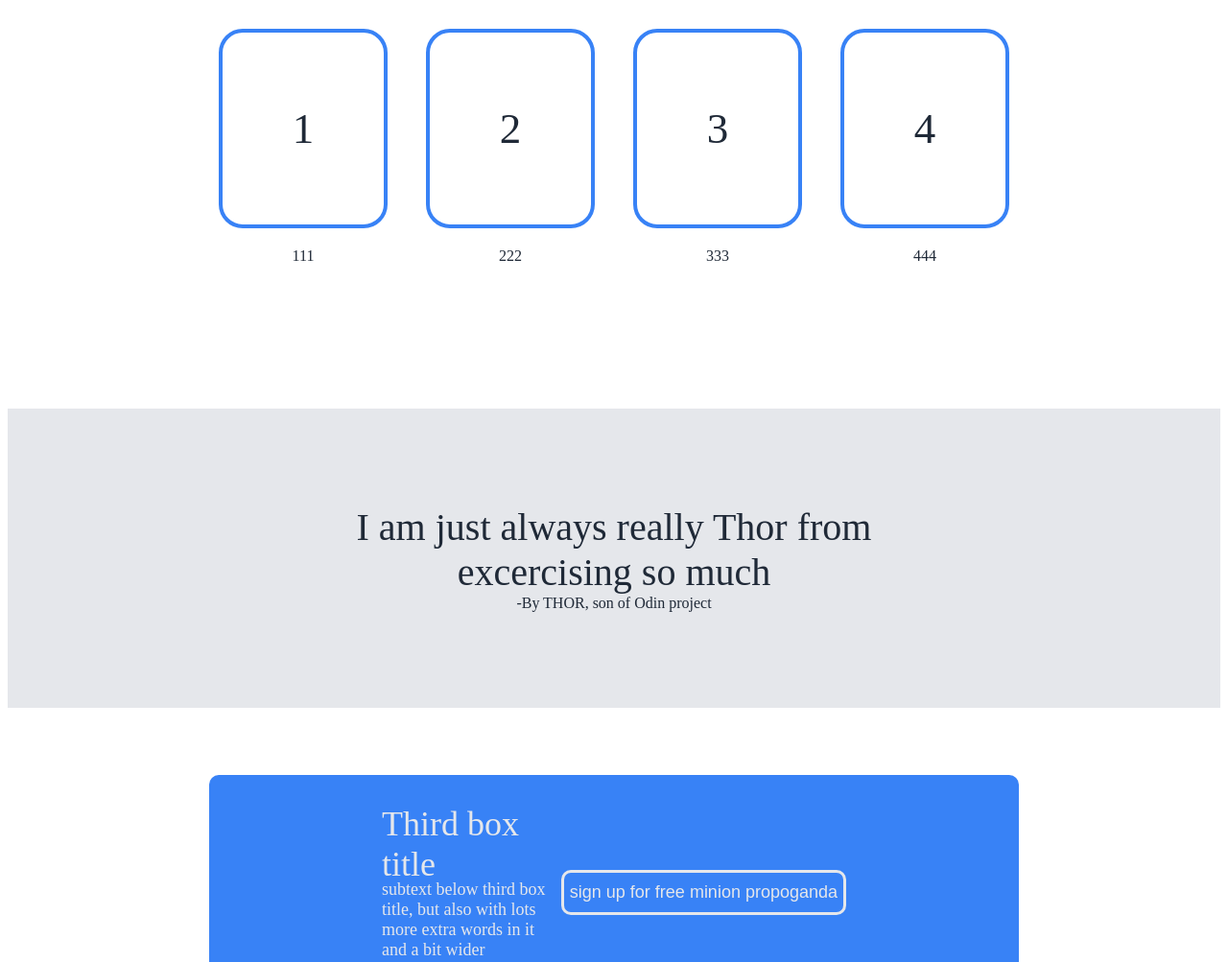
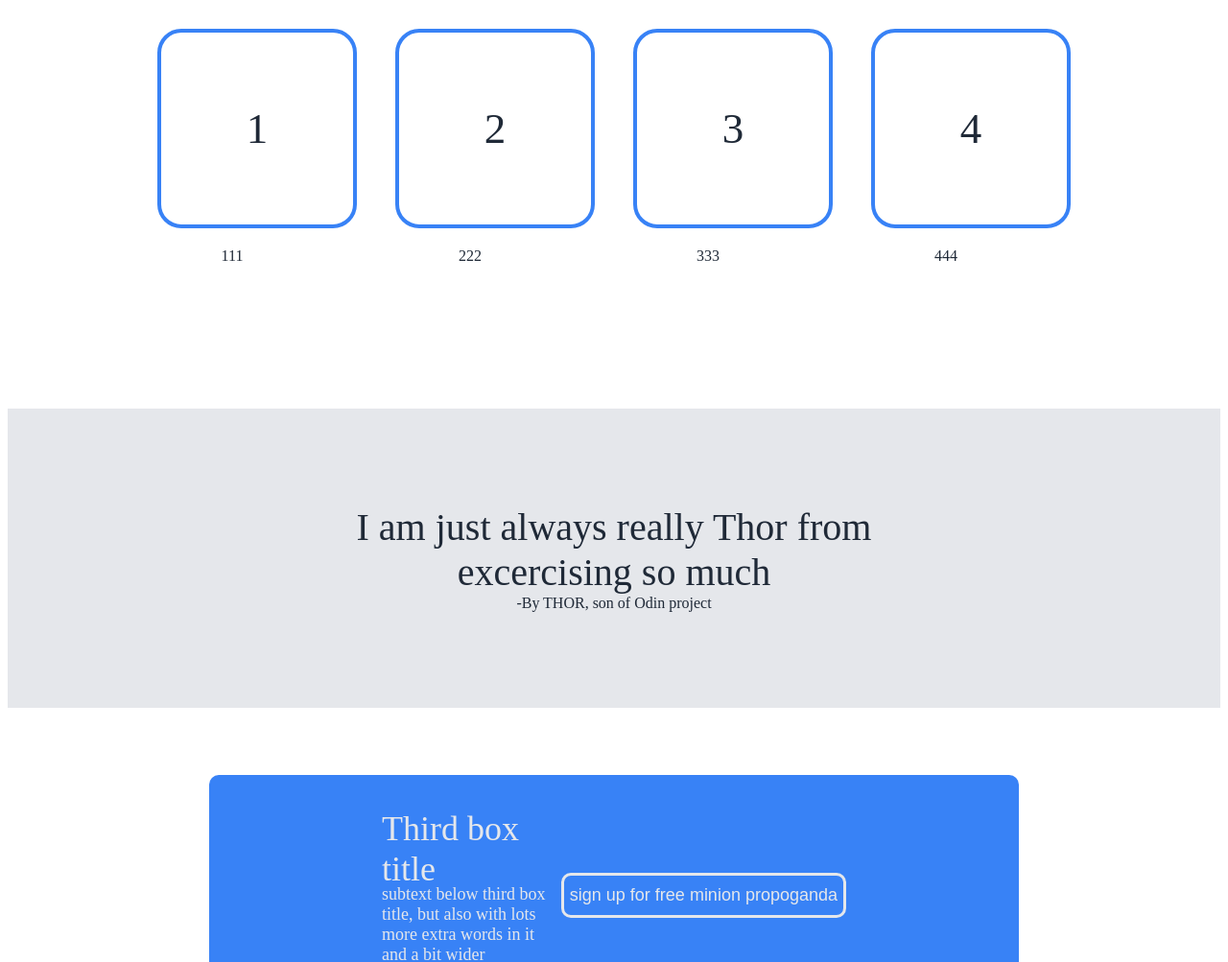
Before and after one commit to ben-savage/landing-page-task, a plain HTML site: page index.html in a window 1280 px wide. Shown: the part 606-1609 px from the top of the page at 96% size. Drawn offline with Linux system fonts and the light colour scheme.

Commit message:
squared up boxes in second part to match template

```diff
--- a/style.css
+++ b/style.css
@@ -58,8 +58,8 @@ padding-right: 20px;}
 .inspire {background-color:#E5E7Eb}
 
 .second {color:#1f2937;
-    padding-left: 150px;
-    padding-right: 150px;
+    padding-left: 250px;
+    padding-right: 250px;
     padding-top: 100px;
     padding-bottom: 100px;}
 
@@ -99,6 +99,7 @@ padding-right: 20px;}
     border: 4px solid #3882F6;
     display:column;
     height: 200px;
+    width: 200px;
     line-height: 200px;
     border-radius: 25px;
     text-align: center;}
@@ -108,6 +109,7 @@ padding-right: 20px;}
     text-align: center;
     font-size:60px;}
 .second-boxtext {padding-top: 20px;
+    margin-left: -52px;
     text-align:center;}
 
 .second-body{padding:50px;}
@@ -131,7 +133,8 @@ padding: 30px;
 margin: 60px;
 align-items: center;}
 
-.third-box-left {padding-left: 150px;}
+.third-box-left {padding-top: 5px;
+    padding-left: 150px;}
 
 .third-box-left-text{font-size: 18px;
 margin-top: -5px}
```
